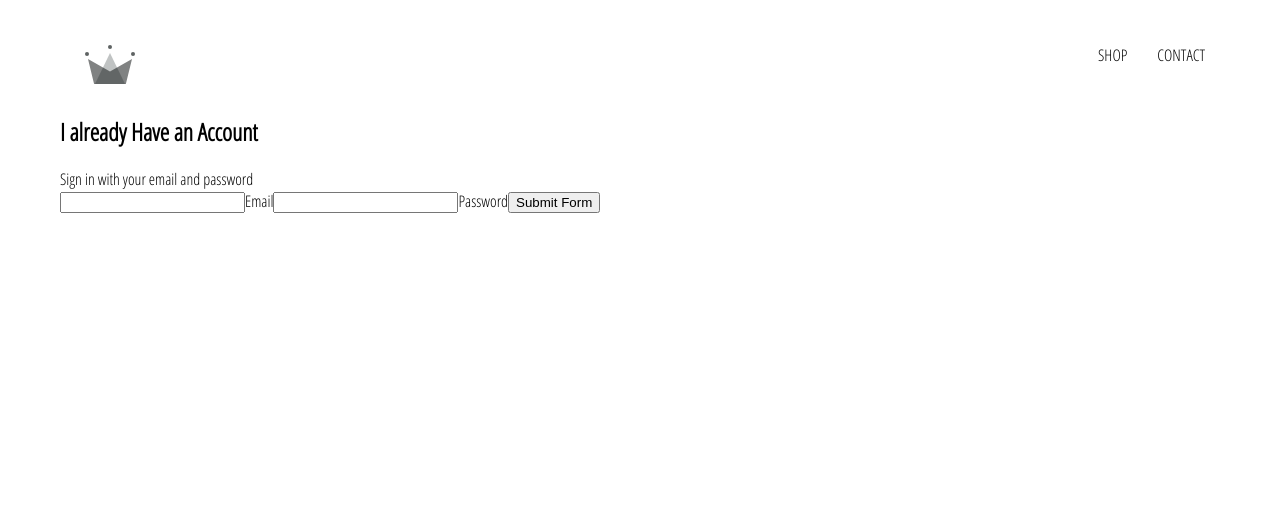
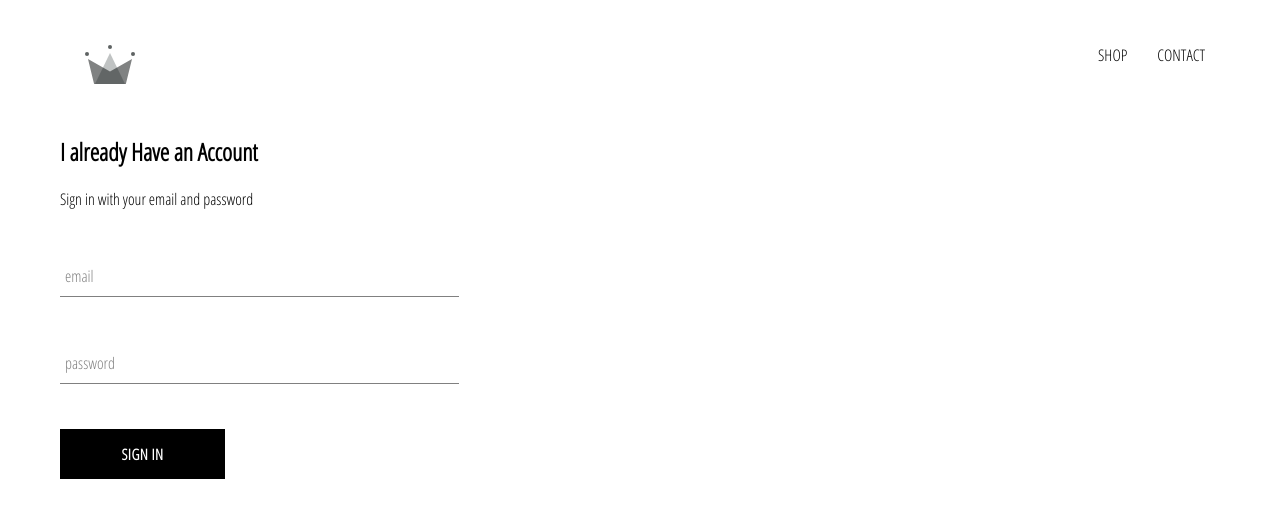
Before and after one commit to Tshamp7/crwn-clothing, a React (Create React App) app: page /signin in a window 1280 px wide. Shown: the top 518 px of the page. Built offline with nearby package versions, Linux system fonts and the light colour scheme.

Commit message:
CustomButton done

```diff
--- /dev/null
+++ b/src/components/custom-button/custom-button.component.jsx
@@ -0,0 +1,11 @@
+import React from "react";
+
+import "./custom-button.styles.scss";
+
+const CustomButton = ({ children, ...otherProps }) => (
+  <button className="custom-button" {...otherProps}>
+    {children}
+  </button>
+);
+
+export default CustomButton;
--- /dev/null
+++ b/src/components/custom-button/custom-button.styles.scss
@@ -0,0 +1,22 @@
+.custom-button {
+  min-width: 165px;
+  width: auto;
+  height: 50px;
+  letter-spacing: 0.5px;
+  line-height: 50px;
+  padding: 0 35px 0 35px;
+  font-size: 15px;
+  background-color: black;
+  color: white;
+  text-transform: uppercase;
+  font-family: "Open Sans Condensed";
+  font-weight: bolder;
+  border: none;
+  cursor: pointer;
+
+  &:hover {
+    background-color: white;
+    color: black;
+    border: 1px solid black;
+  }
+}
--- /dev/null
+++ b/src/components/form-input/form-input.component.jsx
@@ -0,0 +1,19 @@
+import React from "react";
+import "./form-input.styles.scss";
+
+const FormInput = ({ handleChange, label, ...otherProps }) => (
+  <div className="group">
+    <input className="form-input" onChange={handleChange} {...otherProps} />
+    {label ? (
+      <label
+        className={`${
+          otherProps.value.length ? "shrink" : ""
+        } form-input-label`}
+      >
+        {label}
+      </label>
+    ) : null}
+  </div>
+);
+
+export default FormInput;
--- /dev/null
+++ b/src/components/form-input/form-input.styles.scss
@@ -0,0 +1,54 @@
+$sub-color: grey;
+$main-color: black;
+
+@mixin shrinkLabel {
+  top: -14px;
+  font-size: 12px;
+  color: $main-color;
+}
+
+.group {
+  position: relative;
+  margin: 45px 0;
+
+  .form-input {
+    background: none;
+    background-color: white;
+    color: $sub-color;
+    font-size: 18px;
+    padding: 10px 10px 10px 5px;
+    display: block;
+    width: 100%;
+    border: none;
+    border-radius: 0;
+    border-bottom: 1px solid $sub-color;
+    margin: 25px 0;
+
+    &:focus {
+      outline: none;
+    }
+
+    &:focus ~ .form-input-label {
+      @include shrinkLabel();
+    }
+  }
+
+  input[type="password"] {
+    letter-spacing: 0.3em;
+  }
+
+  .form-input-label {
+    color: $sub-color;
+    font-size: 16px;
+    font-weight: normal;
+    position: absolute;
+    pointer-events: none;
+    left: 5px;
+    top: 10px;
+    transition: 300ms ease all;
+
+    &.shrink {
+      @include shrinkLabel();
+    }
+  }
+}
--- a/src/components/sign-in/sign-in.component.jsx
+++ b/src/components/sign-in/sign-in.component.jsx
@@ -1,7 +1,8 @@
 import React from "react";
-
+import FormInput from "../form-input/form-input.component";
 import "./sign-in.styles.scss";
 import SignInAndSignUpPage from "../../pages/sign-in-and-sign-up/sign-in-and-sign-up.component";
+import CustomButton from "../../components/custom-button/custom-button.component";
 
 class SignIn extends React.Component {
   constructor(props) {
@@ -30,23 +31,24 @@
         <h2>I already Have an Account</h2>
         <span>Sign in with your email and password</span>
         <form onSubmit={this.handleSubmit}>
-          <input
+          <FormInput
             name="email"
             type="email"
             value={this.state.email}
-            onChange={this.handleChange}
+            label="email"
+            handleChange={this.handleChange}
             required
           />
-          <label>Email</label>
-          <input
+          <FormInput
             name="password"
             type="password"
-            value={this.state.email}
-            onChange={this.handleChange}
+            value={this.state.password}
+            label="password"
+            handleChange={this.handleChange}
             required
           />
-          <label>Password</label>
-          <input type="submit" value="Submit Form" />
+
+          <CustomButton type="submit">Sign In</CustomButton>
         </form>
       </div>
     );
--- a/src/components/sign-in/sign-in.styles.scss
+++ b/src/components/sign-in/sign-in.styles.scss
@@ -0,0 +1,5 @@
+.sign-in {
+  width: 30vw;
+  display: flex;
+  flex-direction: column;
+}
```
